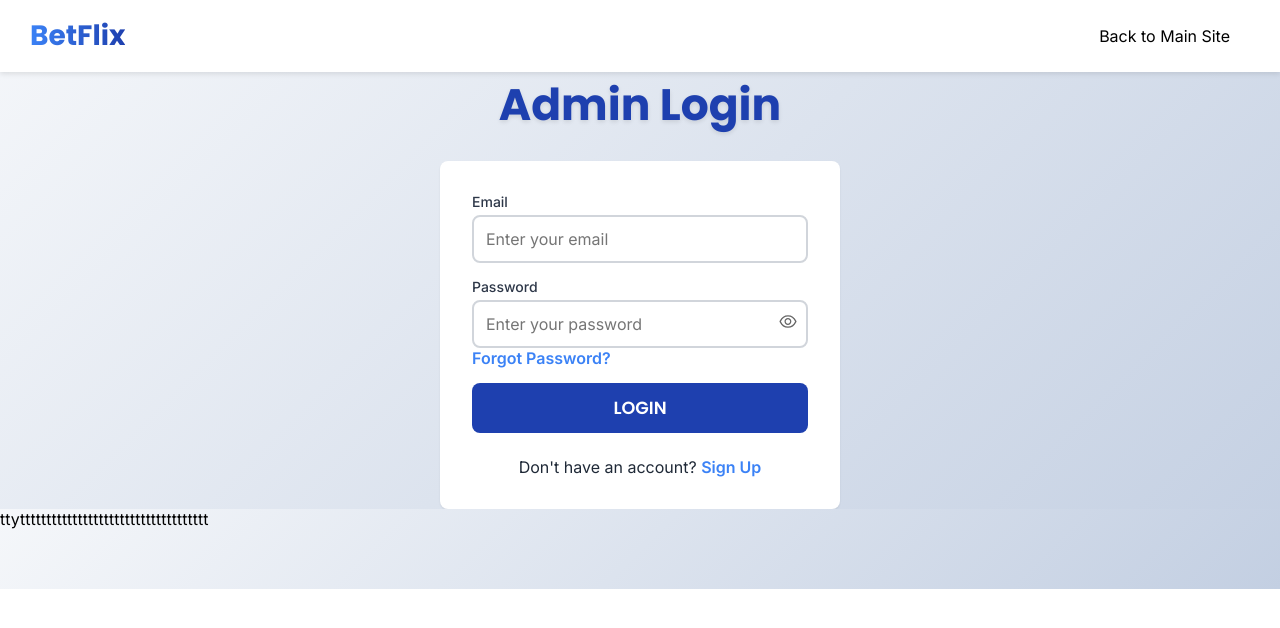
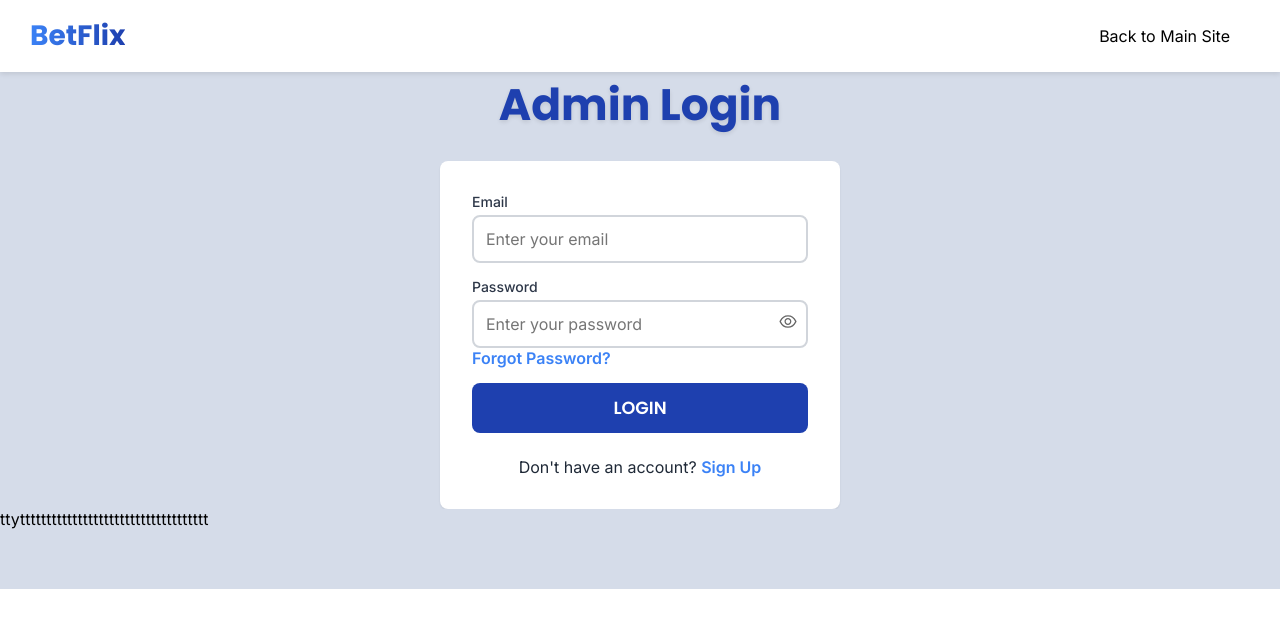
Before and after one commit to ay30bg/admin-betflix, a React (Create React App) app: page / in a window 1280 px wide. Shown: the top 628 px of the page. Built offline with nearby package versions, Linux system fonts and the light colour scheme.

Commit message:
Update login.css

```diff
--- a/src/styles/login.css
+++ b/src/styles/login.css
@@ -20,14 +20,14 @@
 
 .login-page {
   display: block;
-  background: linear-gradient(135deg, #f5f7fa 0%, #c3cfe2 100%);
+  background: #D5DCE9 ;
   font-family: 'Inter', sans-serif;
 }
 
 .login-header {
   font-size: 2.75rem;
   font-weight: 700;
-  color: #1e40af; /* Matches Profile heading color */
+  color: #1e40af;
   margin-bottom: 1.5rem;
   text-align: center;
   text-shadow: 0 2px 4px rgba(0, 0, 0, 0.1); /* Matches Profile heading shadow */
@@ -172,7 +172,7 @@
 
 .footer{
     width: 100%;
-     background: linear-gradient(135deg, #f5f7fa 0%, #c3cfe2 100%);
+    background: #D5DCE9;
     height: 80px;
 }
 
```
